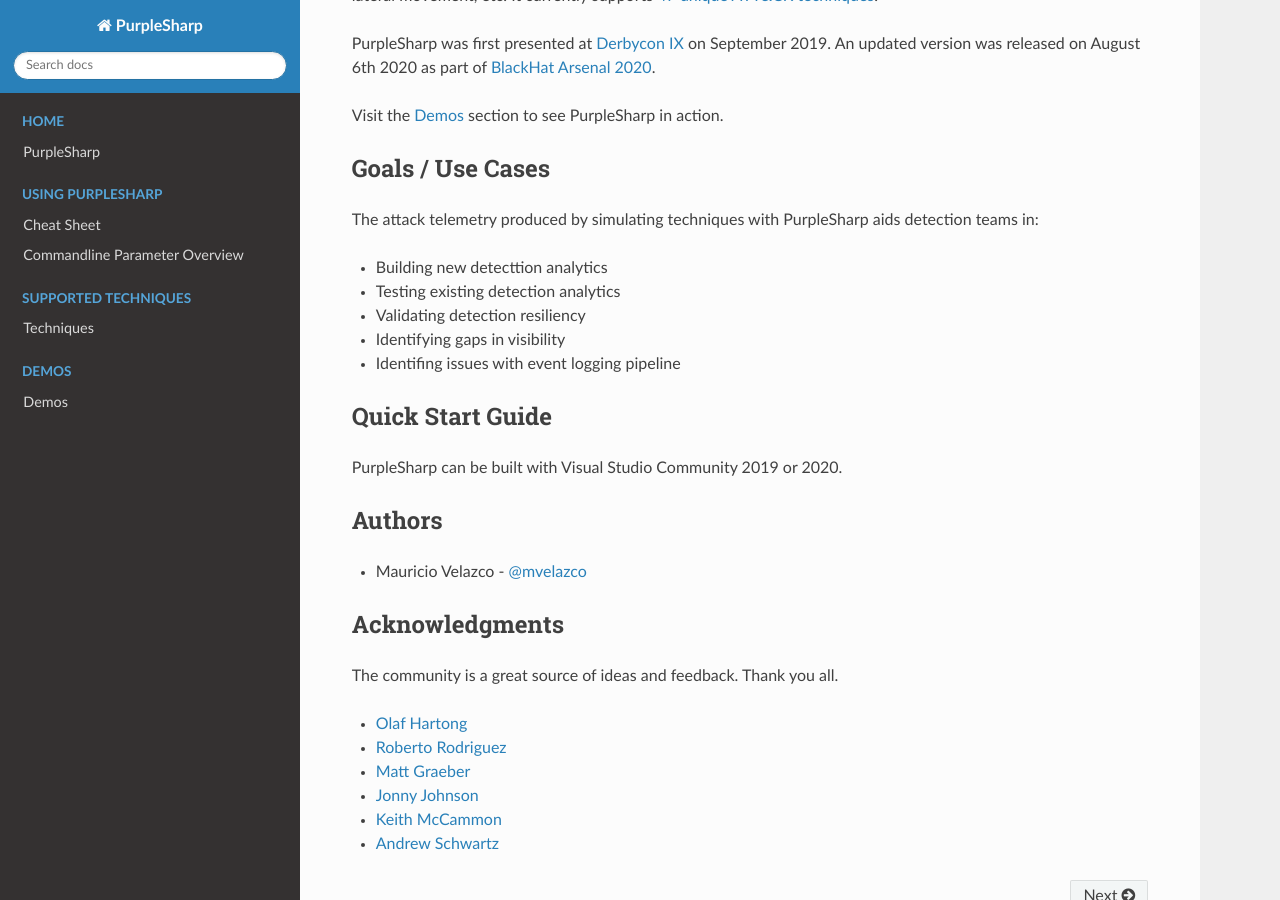
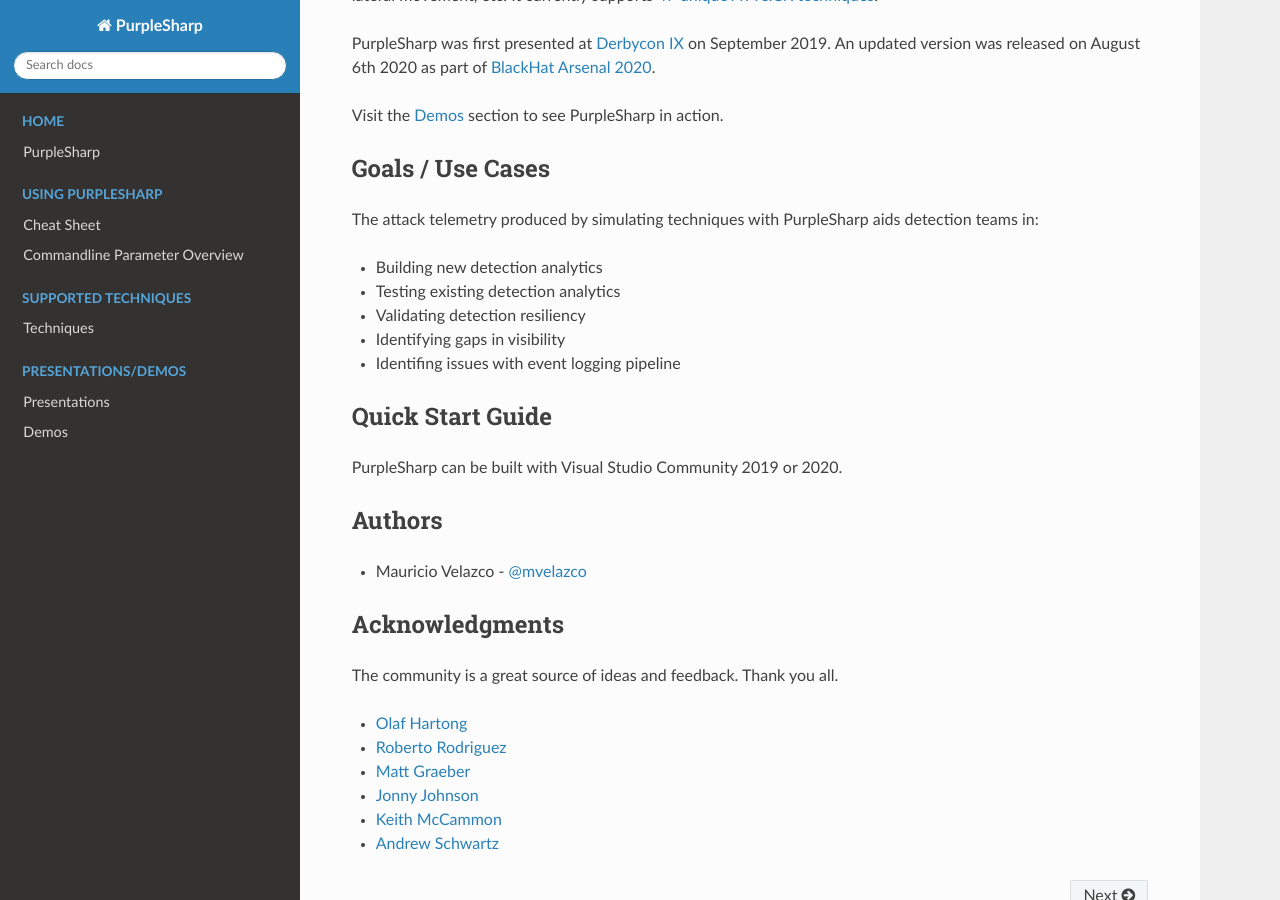
Before and after one commit to mvelazc0/PurpleSharp, a Sphinx documentation site: the page built from docs/source/index.rst, in a window 1280 px wide and 900 px high, scrolled down 392 px. Built offline with Sphinx 7.4.7 and the Read the Docs theme 2.0.0, drawn with Linux system fonts in a browser that asks for light colours.

Commit message:
adding presentations

```diff
--- a/docs/source/index.rst
+++ b/docs/source/index.rst
@@ -23,8 +23,9 @@
 .. toctree::
    :maxdepth: 2
    :hidden:
-   :caption: Demos
+   :caption: Presentations/Demos
 
+   Presentations <presentations/presentations>
    Demos <demos/demos>
 
 
@@ -60,7 +61,7 @@
 
 The attack telemetry produced by simulating techniques with PurpleSharp aids detection teams in:
 
-- Building new detecttion analytics
+- Building new detection analytics
 - Testing existing detection analytics
 - Validating detection resiliency
 - Identifying gaps in visibility
```
Also changed, not shown: docs/source/demos/demos.rst (+19 -6 lines), docs/source/presentations/presentations.rst (added, +32 -0 lines).
